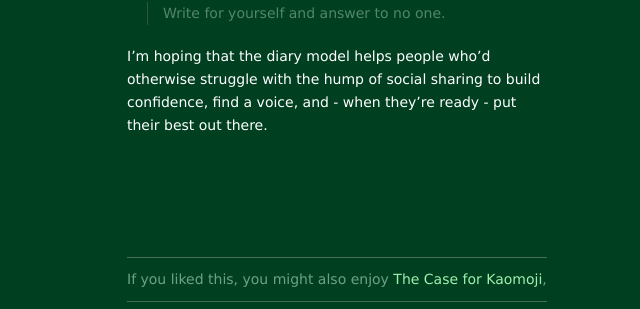
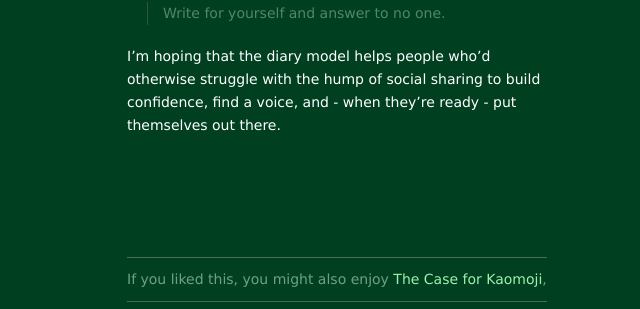
Before and after one commit to pketh/pketh.github.io, a Jekyll site: the page built from _posts/2014-02-02-new-voices.md, in a window 1280 px wide. Shown: the part 1225-1534 px from the top of the page, without its empty margins (443-1083 px from the left). Built offline with Jekyll 4.4.1, drawn with Linux system fonts in a browser that asks for light colours; Markdown is read by kramdown in place of the engine named in the settings.

Commit message:
arg , i should really proofread.

```diff
--- a/_posts/2014-02-02-new-voices.md
+++ b/_posts/2014-02-02-new-voices.md
@@ -33,7 +33,7 @@ A good diary is encourages the expressive, raw and unfiltered. There are no soci
 
 > Write for yourself and answer to no one.
 
-I'm hoping that the diary model helps people who'd otherwise struggle with the hump of social sharing to build confidence, find a voice, and - when they're ready - put their best out there.
+I'm hoping that the diary model helps people who'd otherwise struggle with the hump of social sharing to build confidence, find a voice, and - when they're ready - put themselves out there.
 
 [dashes]: http://dashes.com/anil/2013/04/harvard.html
 [metome]: http://www.pketh.org/Metome-Journal
```
